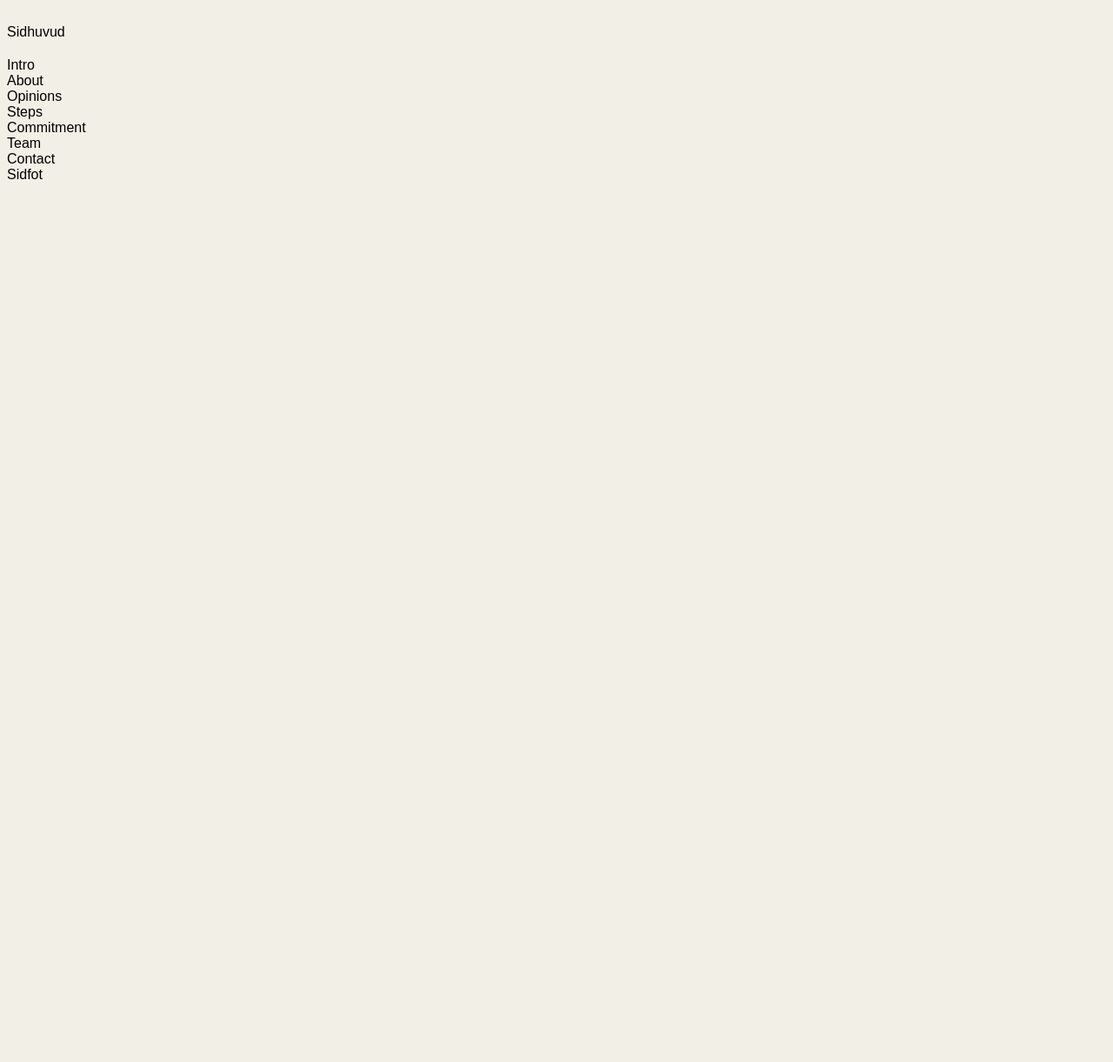
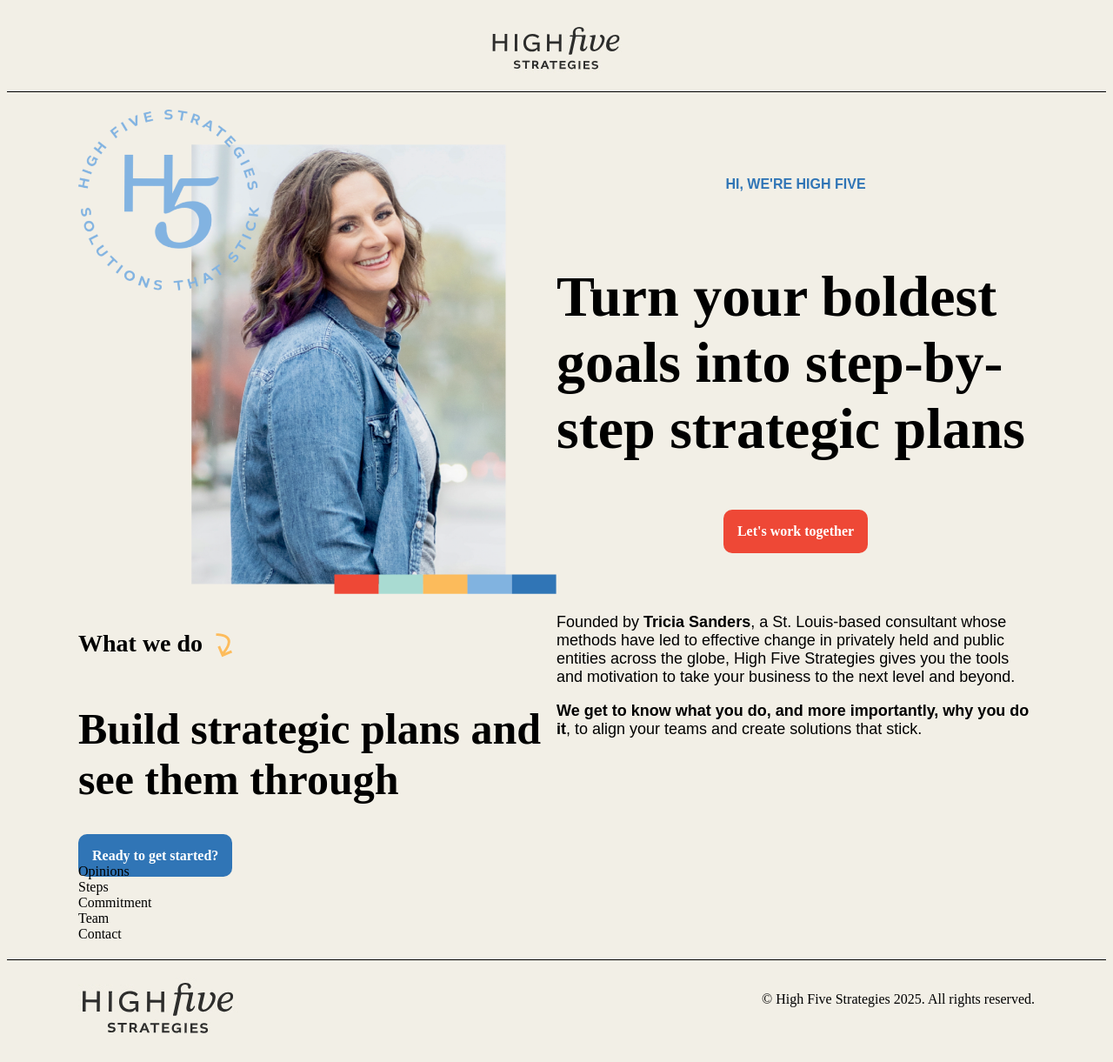
Before and after one commit to Nougatstrass/OnePagePractice, a plain HTML site: page index.html in a window 1280 px wide. Shown: the whole page at 87% size. Before the commit the page ends 800 px from the top, so only its background shows below. Drawn offline with Linux system fonts and the light colour scheme; a web font is replaced by a local one.

Commit message:
Working with Intro and About sections

```diff
--- a/index.html
+++ b/index.html
@@ -4,32 +4,75 @@
 
     <head>
         <link rel="stylesheet" href="style.css">
-        <link rel="stylesheet" href="https://fonts.cdnfonts.com/css/bogart">
+        <!-- <link rel="stylesheet" href="https://fonts.cdnfonts.com/css/bogart"> -->
+        <link rel="stylesheet" href="https://fonts.cdnfonts.com/css/bogart?styles=98580">
+        <link rel="stylesheet" href="https://fonts.cdnfonts.com/css/manjari-2">
     </head>
 
     <body>
 
-        <header>Sidhuvud</header>
+        <header>
+            <img src="images/logo_small.jpg" alt="Logotype">
+        </header>
 
         <main>
 
-            <section>Intro</section>
+            <div id="content">
 
-            <section>About</section>
+                <section>
 
-            <section>Opinions</section>
+                    <div class="row">
+                        <div>
+                            <img src="images/intro_photo.png" alt="Founder">
+                        </div>
+                        <div id="intro_right_column">
+                            <h5>Hi, we're high five</h5>
+                            <h1>Turn your boldest goals into step-by-step strategic plans</h1>
+                            <a class="button orange_button" href="#contact_section">Let's work together</a>
+                        </div>
+                    </div>
 
-            <section>Steps</section>
+                </section>
 
-            <section>Commitment</section>
+                <section>
 
-            <section>Team</section>
+                    <div class="row">
+                        <div>
+                            <h4>
+                                What we do
+                                <img id="down-arrow" src="images/down_arrow.png" alt="Down arrow">
+                            </h4>
+                            <h3>Build strategic plans and see them through</h3>
+                            <a class="button blue_button" href="#contact_section">Ready to get started?</a>
+                        </div>
+                        <div class="sans-serif-18">
+                            <p>Founded by <b>Tricia Sanders</b>, a St. Louis-based consultant whose methods have led to effective change in privately held and public entities across the globe, High Five Strategies gives you the tools and motivation to take your business to the next level and beyond.</p>
+                            <p><b>We get to know what you do, and more importantly, why you do it</b>, to align your teams and create solutions that stick.</p>
+                        </div>
+                    </div>
 
-            <section>Contact</section>
+                </section>
+
+                <section>Opinions</section>
+
+                <section>Steps</section>
+
+                <section>Commitment</section>
+
+                <section>Team</section>
+
+                <section id="contact_section">Contact</section>
+
+            </div>
 
         </main>
 
-        <footer>Sidfot</footer>
+        <footer>
+            <div>
+                <img src="images/logo_large.jpg" alt="Logotype">
+                <p>© High Five Strategies 2025. All rights reserved.</p>
+            </div>
+        </footer>
 
     </body>
 
--- a/style.css
+++ b/style.css
@@ -1,10 +1,123 @@
+
+/* COLORS
+
+Dark orange #EE4836
+Teal #A9DBD2
+Dark yellow #FCBB5B
+Light blue #81B3E0
+Jeans blue #3075B6
+
+*/
 
 body {
     background-color: #F2EFE6;
-    font-family: 'Bogart', sans-serif;
+    font-family: 'Bogart', serif;
+}
+
+header, main, footer {
+    padding: 20px 0;
 }
 
 header {
-    padding: 20px 0;
-    margin-bottom: 1px solid;
+    border-bottom: 1px solid;
+    display: flex;
+    justify-content: center;
 }
+
+main {
+    display: flex;
+    justify-content: center;
+}
+
+#content {
+    width: 1100px;
+}
+
+h1 {
+    font-size: 66px;
+}
+
+h2 {
+    font-size: 60px;
+}
+
+h3 {
+    font-size: 50px;
+}
+
+h4 {
+    font-size: 28px;
+}
+
+h5 {
+    font-family: 'Manjari', sans-serif;
+    font-size: 16px;
+    color: #3075B6;
+    text-transform: uppercase;
+}
+
+h6 {
+    font-family: 'Manjari', sans-serif;
+    font-size: 14px;
+}
+
+.button {
+    font-size: 16px;
+    font-weight: bolder;
+    padding: 16px;
+    border-radius: 10px;
+}
+
+.orange_button {
+    background-color: #EE4836;
+    color: white;
+}
+
+#down-arrow {
+    vertical-align: middle;
+}
+
+.blue_button {
+    background-color: #3075B6;
+    color: white;
+}
+
+.sans-serif-18 {
+    font-family: 'Manjari', sans-serif;
+    font-size: 18px;
+}
+
+footer {
+    display: flex;
+    justify-content: center;
+    border-top: 1px solid;
+}
+
+footer div {
+    width: 1100px;
+    display: flex;
+    justify-content: space-between;
+}
+
+.row {
+    display: flex;
+}
+
+.row div {
+    width: 50%;
+}
+
+img {
+    max-width: 100%;
+}
+
+#intro_right_column {
+    display: flex;
+    flex-direction: column;
+    justify-content: center;
+    align-items: center;
+}
+
+a {
+    text-decoration: none;
+}
```
Also changed, not shown: images/down_arrow.png (added), images/intro_photo.png (added).
